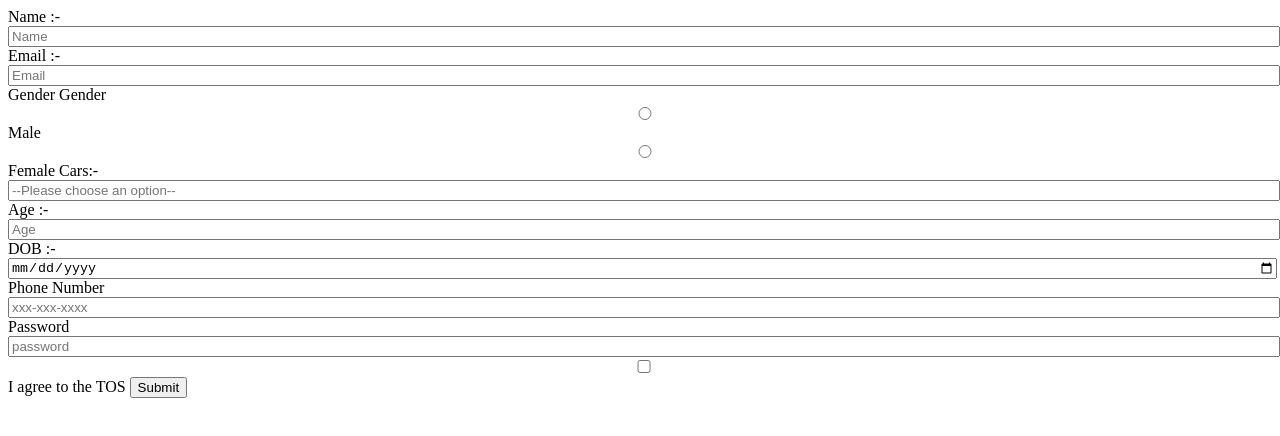
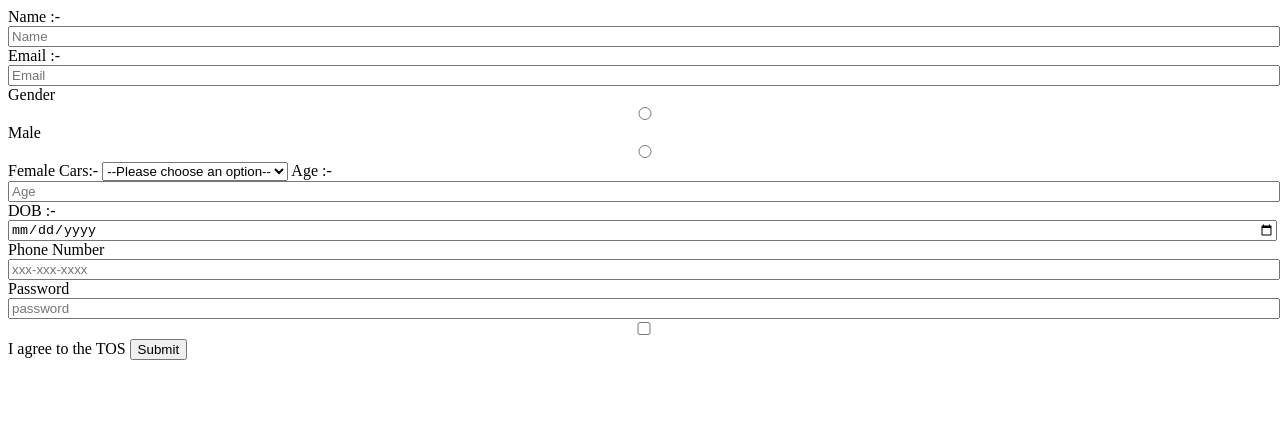
Before and after one commit to acciojob/signup-form-car-shubham-raghav11, a website: page main.html in a window 1280 px wide. Drawn offline with Linux system fonts and the light colour scheme.

Commit message:
created a submission

```diff
--- a/main.html
+++ b/main.html
@@ -19,14 +19,19 @@
 
 		<label for="gender">Gender</label>
 
-		<label for="gender">Gender</label>
 			<input id="gender_m" name="gender" type="radio" required>
 			<label for="gender">Male</label>
 			<input id="gender_f" name="gender" type="radio" required>
 		<label for="gender">Female</label>
 
 		<label for="cars">Cars:- </label>
-			<input id="cars" name="cars" type="select" required placeholder="--Please choose an option--">
+			  <select id="cars" name="cars" required>
+            <option value="" disabled selected>--Please choose an option--</option>
+            <option value="toyota">Toyota</option>
+            <option value="honda">Honda</option>
+            <option value="ford">Ford</option>
+            <option value="bmw">BMW</option>
+        </select>
 
 		<label for="age">Age :- </label>
 			<input id="age" name="age" type="number" required placeholder="Age">
```
